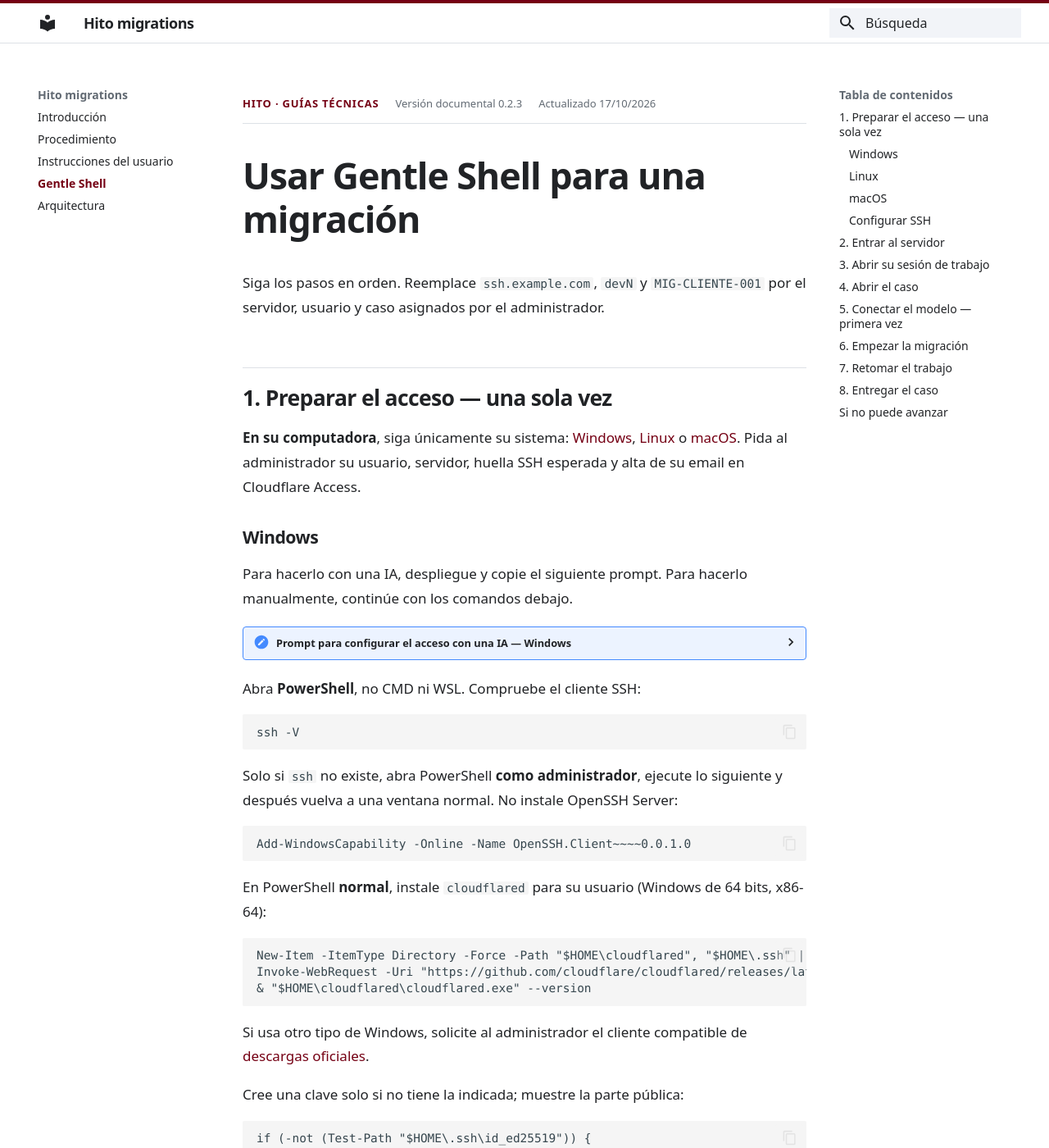
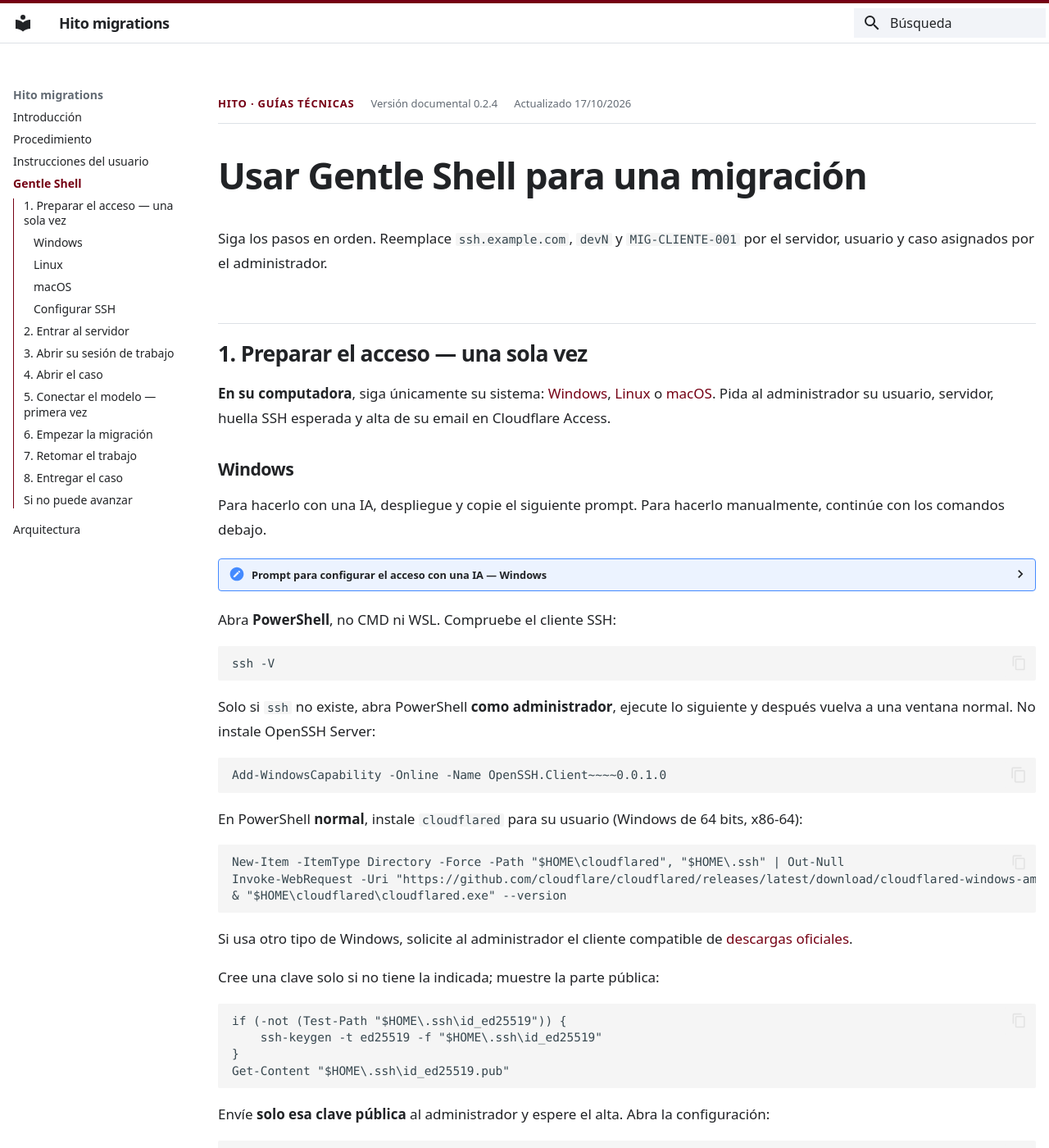
Before and after one commit to hito2026/hito-migrations, an MkDocs documentation site: the page built from docs/gentle-shell.md, in a window 1280 px wide and 1400 px high. Shown: the whole window at 82% size. Built offline with MkDocs 1.6.1 and Material for MkDocs 9.7.7, drawn with Linux system fonts in a browser that asks for light colours.

Commit message:
style(docs): widen content and remove right sidebar for v0.2.4

```diff
--- a/docs/stylesheets/extra.css
+++ b/docs/stylesheets/extra.css
@@ -12,6 +12,11 @@
   --md-default-fg-color--light: #626a73;
   --md-default-bg-color: #fff;
   --md-typeset-a-color: #750014;
+}
+
+/* El contenido ocupa el ancho disponible junto al menú izquierdo. */
+.md-grid {
+  max-width: none;
 }
 
 .md-header {
--- a/mkdocs.yml
+++ b/mkdocs.yml
@@ -13,13 +13,13 @@
     accent: custom
   features:
     - navigation.sections
-    - toc.follow
+    - toc.integrate
     - search.suggest
     - search.highlight
     - content.code.copy
 extra:
   documentation:
-    version: "0.2.3"
+    version: "0.2.4"
     updated: "2026-10-17"
 extra_css:
   - stylesheets/extra.css
```
Also changed, not shown: README.md (+4 -2 lines), 1 other file.
